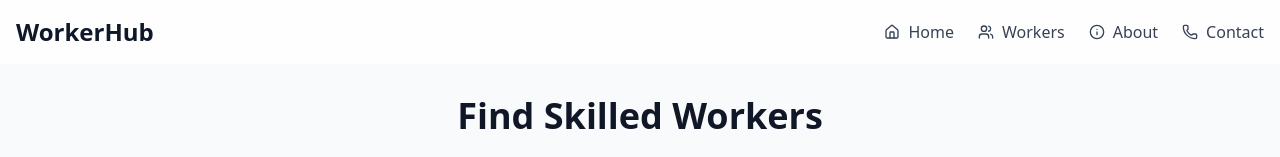
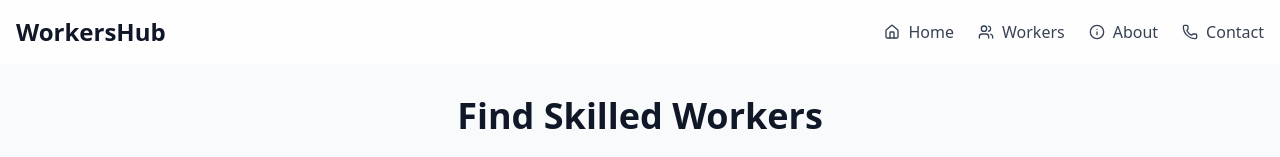
Before and after one commit to solve-ease/frontend_dev_assignment, a Next.js app: page / in a window 1280 px wide. Shown: the top 157 px of the page. Built offline with nearby package versions, Linux system fonts and the light colour scheme.

Commit message:
Title changed successfully

```diff
--- a/src/app/components/Navbar.tsx
+++ b/src/app/components/Navbar.tsx
@@ -32,7 +32,7 @@
     >
       <div className="container mx-auto px-4 py-4">
         <div className="flex items-center justify-between">
-          <h1 className="text-2xl font-bold text-gray-900">WorkerHub</h1>
+          <h1 className="text-2xl font-bold text-gray-900">WorkersHub</h1>
 
           {/* Desktop Navigation */}
           <div className="hidden md:flex items-center space-x-6">
```
